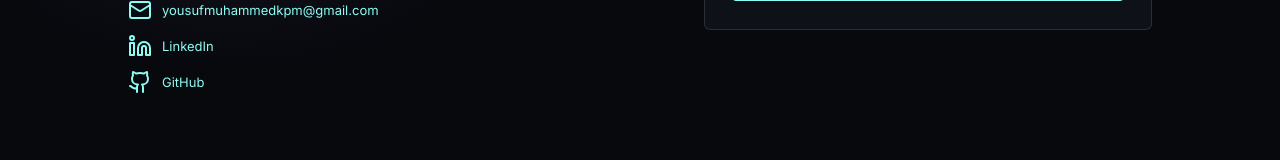
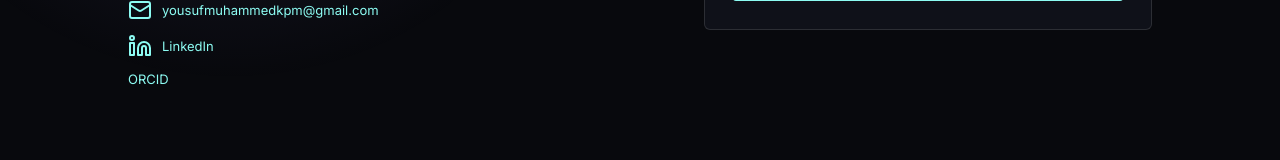
Before and after one commit to mysubair/mysubair.github.io, a Next.js app: page / in a window 1280 px wide. Shown: the part 5144-5304 px from the top of the page. Built offline with nearby package versions, Linux system fonts and the light colour scheme.

Commit message:
Update research-site.tsx

```diff
--- a/components/research-site.tsx
+++ b/components/research-site.tsx
@@ -187,7 +187,13 @@ yousufmuhammedkpm@gmail.com</a><a
   rel="noopener noreferrer"
 >
   <Linkedin />LinkedIn
-</a><a href="#top"><Github/>GitHub</a></div></Reveal><Reveal><form action="https://formspree.io/f/mqpzebwq" method="POST">
+</a><a
+  href="https://orcid.org/0009-0007-2452-0181?lang=en"
+  target="_blank"
+  rel="noopener noreferrer"
+>
+  ORCID
+</a></div></Reveal><Reveal><form action="https://formspree.io/f/mqpzebwq" method="POST">
   <label>
     Your name
     <input
```
